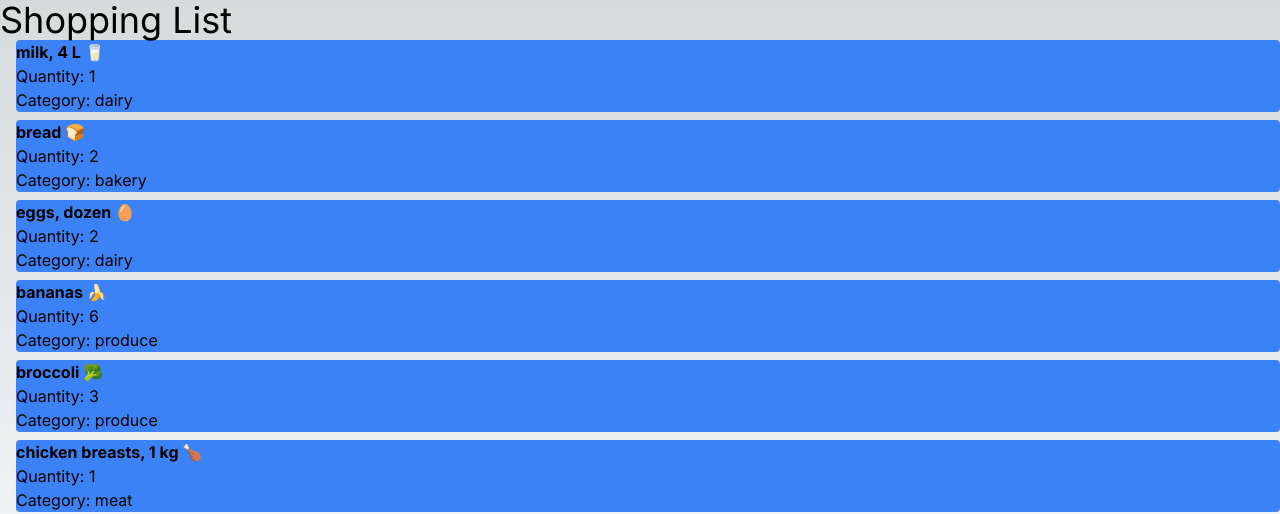
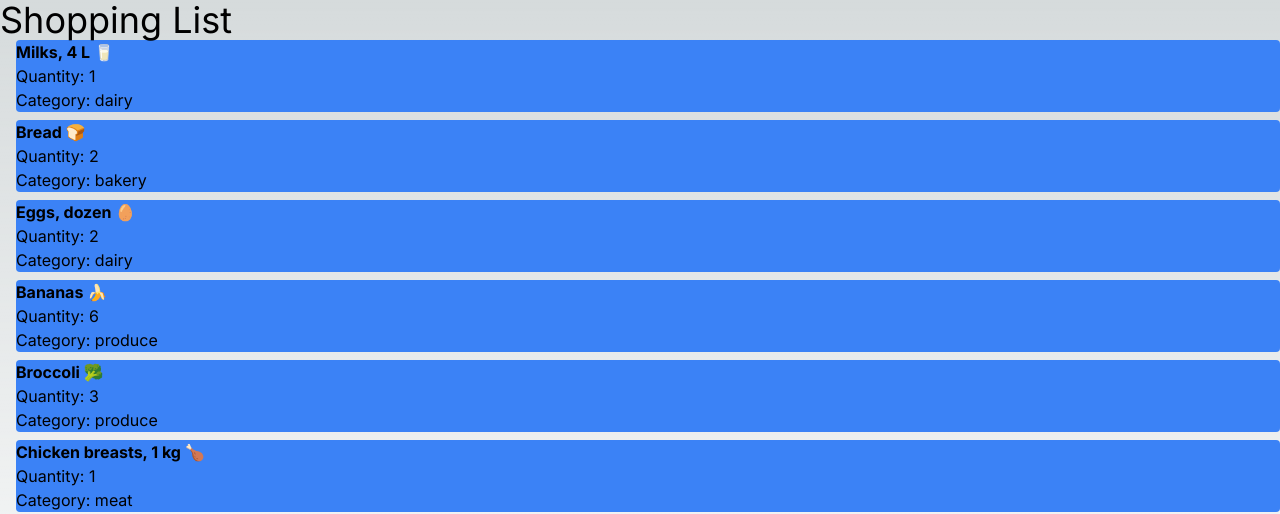
Before and after one commit to Ikem98/cprg306-assignments, a Next.js app: page /week-3 in a window 1280 px wide. Shown: the top 514 px of the page. Built offline with nearby package versions, Linux system fonts and the light colour scheme.

Commit message:
Update item-list.js

```diff
--- a/app/week-3/item-list.js
+++ b/app/week-3/item-list.js
@@ -5,32 +5,32 @@ export const GroceryList = () => {
 
     const groceries = [
     {
-      name: "milk, 4 L 🥛",
+      name: "Milks, 4 L 🥛",
       quantity: 1,
       category: "dairy",
     },
    {
-      name: "bread 🍞",
+      name: "Bread 🍞",
       quantity: 2,
       category: "bakery",
     },
     {
-      name: "eggs, dozen 🥚",
+      name: "Eggs, dozen 🥚",
       quantity: 2,
       category: "dairy",
     },
     {
-      name: "bananas 🍌",
+      name: "Bananas 🍌",
       quantity: 6,
       category: "produce",
     },
     {
-      name: "broccoli 🥦",
+      name: "Broccoli 🥦",
       quantity: 3,
       category: "produce",
     },
     {
-      name: "chicken breasts, 1 kg 🍗",
+      name: "Chicken breasts, 1 kg 🍗",
       quantity: 1,
       category: "meat",
     },
```
